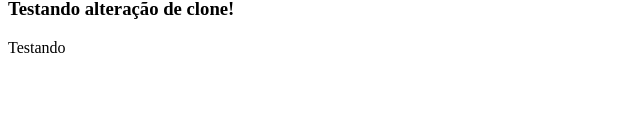
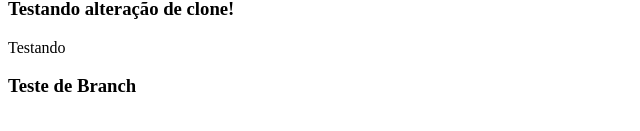
Before and after one commit to ViniLara25/Curso_Git_1, a plain HTML site: page index.html in a window 1280 px wide. Shown: the part 129-260 px from the top of the page, without its empty margins (0-640 px from the left). Drawn offline with Linux system fonts and the light colour scheme.

Commit message:
Testando as Branches

```diff
--- a/index.html
+++ b/index.html
@@ -30,5 +30,7 @@
     </h3>
     <p>Testando</p>
 
+    <h3>Teste de Branch</h3>
+
 </body>
 </html>
```
